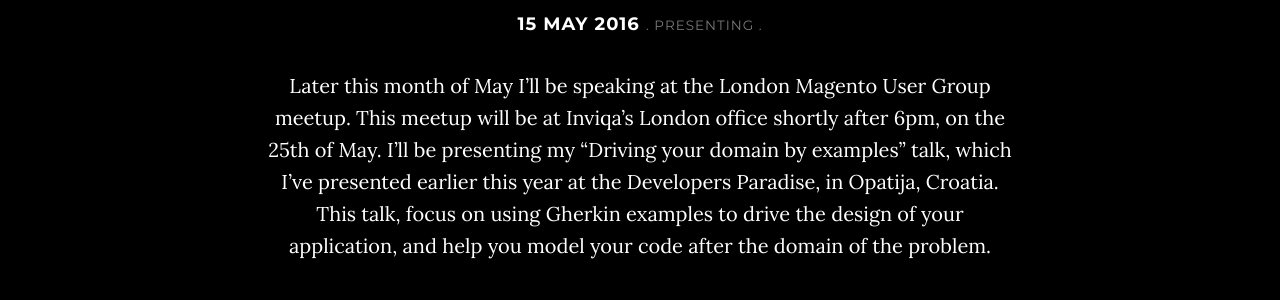
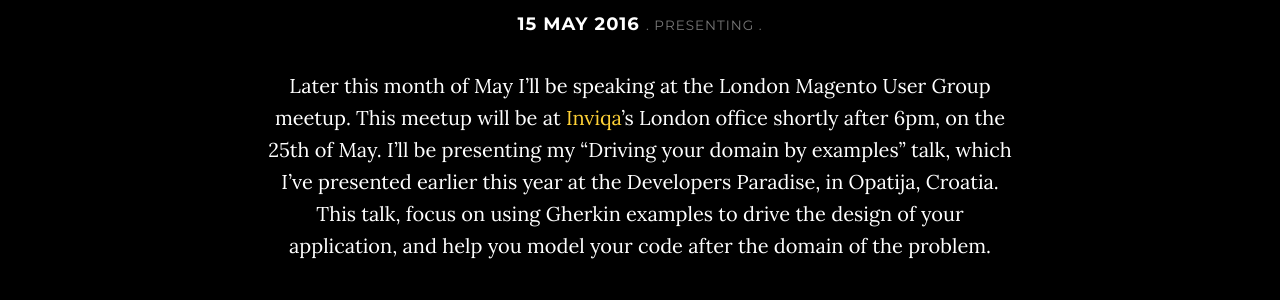
Before and after one commit to mlopes/mlopes.github.io, a Jekyll site: the page built from _posts/2016-05-15-speaking-at-the-magento-london-user-group.md, in a window 1280 px wide and 1295 px high. Shown: the part 349-649 px from the top of the window. Built offline with Jekyll 4.4.1, drawn with Linux system fonts in a browser that asks for light colours; nearby versions of some CDN libraries; part of the change alters nothing that is shown.

```diff
--- a/_posts/2016-05-15-speaking-at-the-magento-london-user-group.md
+++ b/_posts/2016-05-15-speaking-at-the-magento-london-user-group.md
@@ -4,4 +4,4 @@ title:  "Speaking at the London Magento User Group"
 date:   2016-05-15 18:42:00
 category: Presenting
 ---
-Later this month of May I'll be speaking at the London Magento User Group meetup. This meetup will be at Inviqa's London office shortly after 6pm, on the 25th of May.  I'll be presenting my "Driving your domain by examples" talk, which I've presented earlier this year at the Developers Paradise, in Opatija, Croatia. This talk, focus on using Gherkin examples to drive the design of your application, and help you model your code after the domain of the problem.
+Later this month of May I'll be speaking at the London Magento User Group meetup. This meetup will be at [Inviqa](http://inviqa.com/)'s London office shortly after 6pm, on the 25th of May.  I'll be presenting my "Driving your domain by examples" talk, which I've presented earlier this year at the Developers Paradise, in Opatija, Croatia. This talk, focus on using Gherkin examples to drive the design of your application, and help you model your code after the domain of the problem.
```
